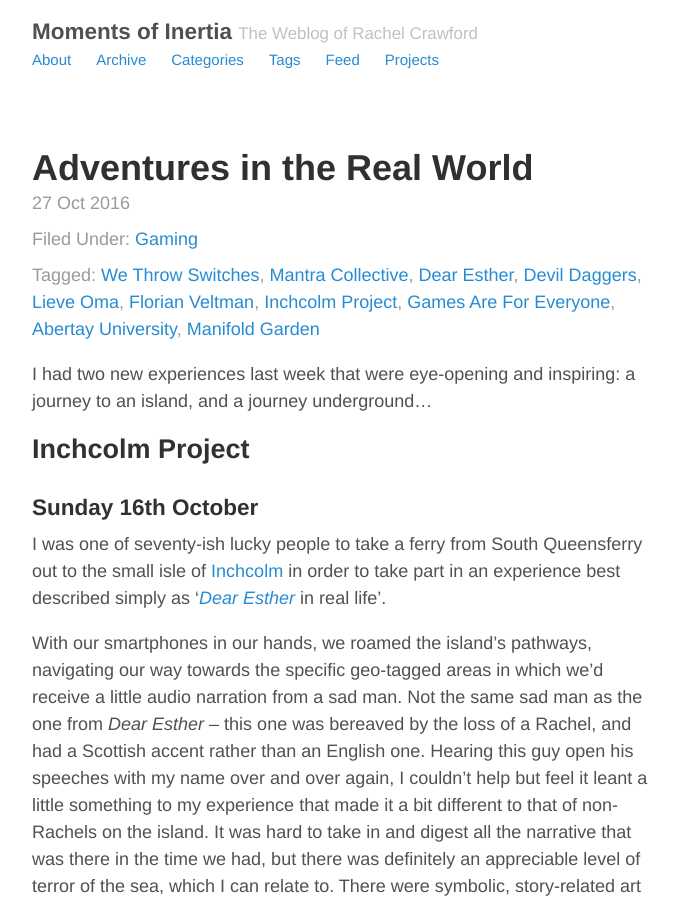
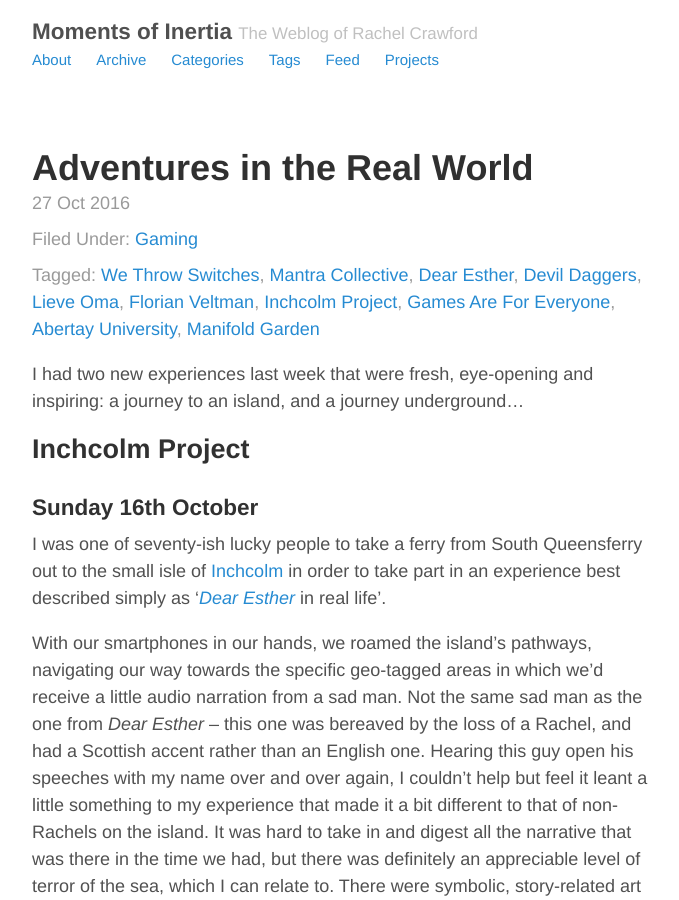
Before and after one commit to rachelnertia/rachelnertia.github.io, a Jekyll site: the page built from _posts/2016-10-27-adventures-in-the-real-world.md, in a window 1280 px wide and 900 px high. Shown: the whole window, without its empty margins (293-972 px from the left). Built offline with Jekyll 4.4.1, drawn with Linux system fonts in a browser that asks for light colours; comment, search, counter and statistics services are not loaded; some of the changed text lies outside the part shown.

Commit message:
Update _posts/2016-10-27-adventures-in-the-real-world.md

```diff
--- a/_posts/2016-10-27-adventures-in-the-real-world.md
+++ b/_posts/2016-10-27-adventures-in-the-real-world.md
@@ -3,9 +3,10 @@ layout: post
 title: Adventures in the Real World
 category: Gaming
 tags: [ We Throw Switches, Mantra Collective, Dear Esther, Devil Daggers, Lieve Oma, Florian Veltman, Inchcolm Project, Games Are For Everyone, Abertay University, Manifold Garden ]
+comments: true
 ---
 
-I had two new experiences last week that were eye-opening and inspiring: a journey to an island, and a journey underground...
+I had two new experiences last week that were fresh, eye-opening and inspiring: a journey to an island, and a journey underground...
 
 ## Inchcolm Project
 
```
